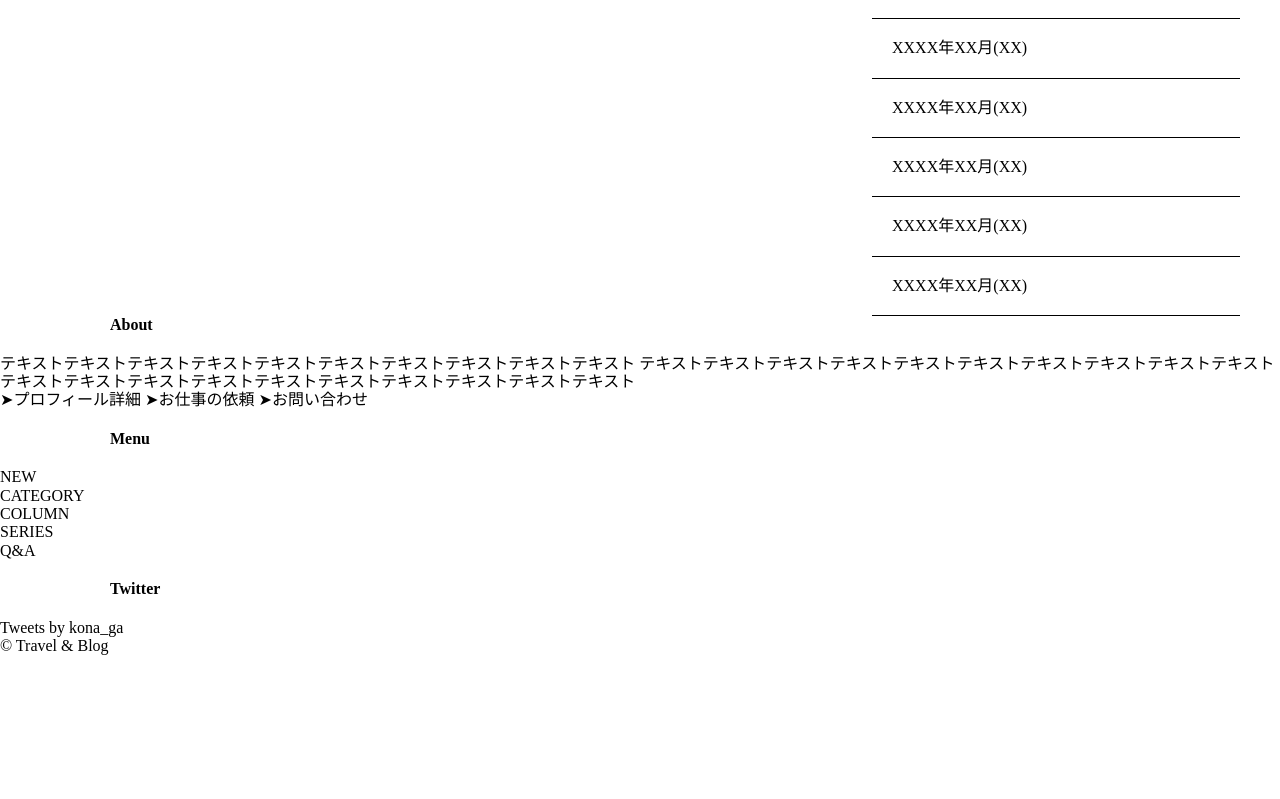
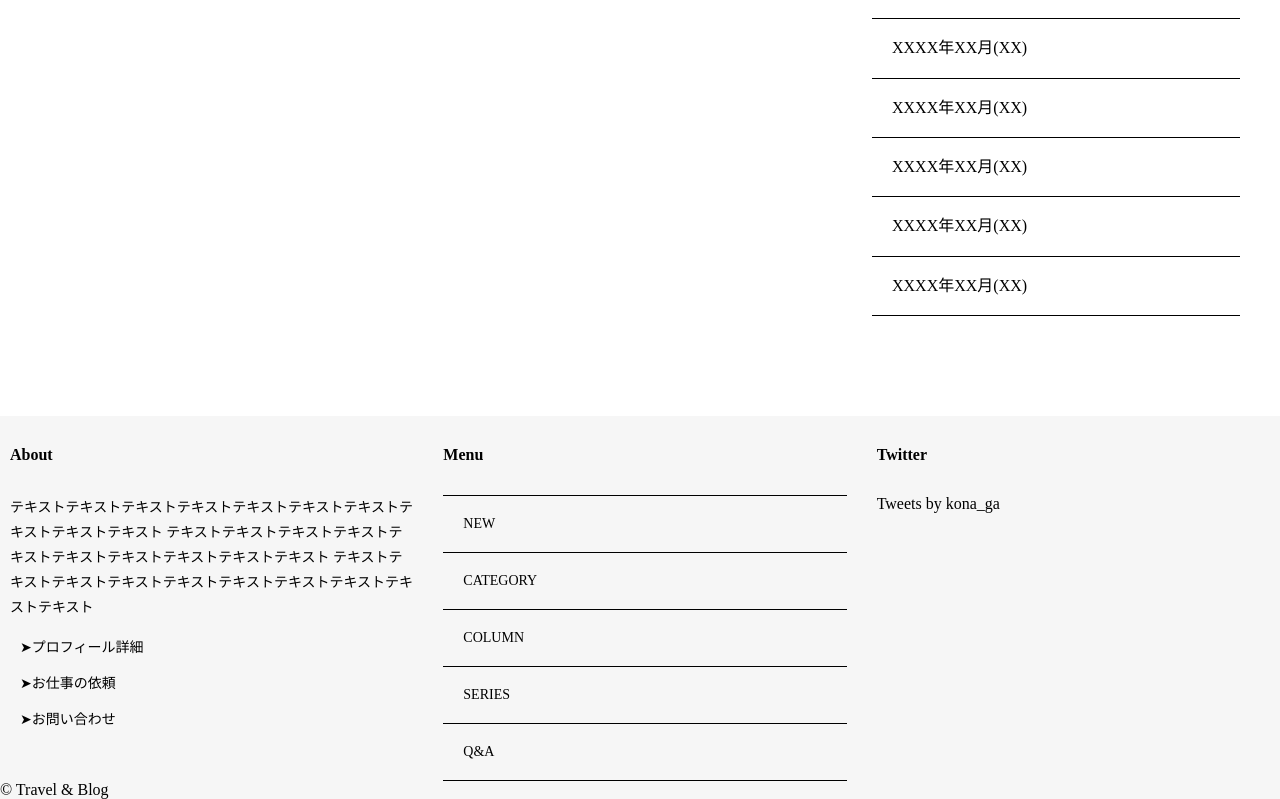
Before and after one commit to yuu0901/mosya2, a plain HTML site: page index.html in a window 1280 px wide. Shown: the part 2670-3469 px from the top of the page. Before the commit the page ends 3325 px from the top, so only its background shows below. Drawn offline with Linux system fonts and the light colour scheme.

Commit message:
2/6更新

```diff
--- a/index.html
+++ b/index.html
@@ -145,26 +145,26 @@
     <div class="footer__inner">
         <div class="footer-cards">
             <div class="footer-card">
-                <h2 class="name">About</h2>
-                <p class="s-right__text">テキストテキストテキストテキストテキストテキストテキストテキストテキストテキスト テキストテキストテキストテキストテキストテキストテキストテキストテキストテキスト テキストテキストテキストテキストテキストテキストテキストテキストテキストテキスト</p>
+                <h2 class="name-left">About</h2>
+                <p class="footer__text">テキストテキストテキストテキストテキストテキストテキストテキストテキストテキスト テキストテキストテキストテキストテキストテキストテキストテキストテキストテキスト テキストテキストテキストテキストテキストテキストテキストテキストテキストテキスト</p>
                 <a href="#" class="footer-link">➤プロフィール詳細</a>
                 <a href="#" class="footer-link">➤お仕事の依頼</a>
                 <a href="#" class="footer-link">➤お問い合わせ</a>
             </div>
             <div class="footer-card">
-                <h2 class="name">Menu</h2>
+                <h2 class="name-left">Menu</h2>
                 <ul class="footer-list">
-                    <li class="footer-list-items"><a href="#" class="footer-link">NEW</a></li>
-                    <li class="footer-list-item"><a href="#" class="footer-link">CATEGORY</a></li>
-                    <li class="footer-list-item"><a href="#" class="footer-link">COLUMN</a></li>
-                    <li class="footer-list-item"><a href="#" class="footer-link">SERIES</a></li>
-                    <li class="footer-list-item"><a href="#" class="footer-link">Q&A</a></li>
+                    <li class="footer-list__items"><a href="#" class="footer-link">NEW</a></li>
+                    <li class="footer-list__item"><a href="#" class="footer-link">CATEGORY</a></li>
+                    <li class="footer-list__item"><a href="#" class="footer-link">COLUMN</a></li>
+                    <li class="footer-list__item"><a href="#" class="footer-link">SERIES</a></li>
+                    <li class="footer-list__item"><a href="#" class="footer-link">Q&A</a></li>
                 </ul>
             </div>
             <div class="footer-card">
-                <h2 class="name">Twitter</h2>
+                <h2 class="name-left">Twitter</h2>
                 <div class="twitter">
-                    <a class="twitter-timeline" href="https://twitter.com/kona_ga?ref_src=twsrc%5Etfw">Tweets by kona_ga</a> <script async src="https://platform.twitter.com/widgets.js" charset="utf-8"></script>
+                    <a class="twitter-timeline" data-width="300" data-height="330" href="https://twitter.com/kona_ga?ref_src=twsrc%5Etfw">Tweets by kona_ga</a> <script async src="https://platform.twitter.com/widgets.js" charset="utf-8"></script>
                 </div>
             </div>
         </div>
--- a/style.css
+++ b/style.css
@@ -155,6 +155,10 @@ img {
 }
 
 /* Archive */
+.s-right__list{
+    margin-bottom: 100px;
+}
+
 .s-right__items {
     border-top: 1px solid black;
     border-bottom: 1px solid black;
@@ -172,4 +176,61 @@ img {
 .footer {
     width: 100%;
     clear: both;
+    background-color: rgb(246,246,246);
 }
+
+.footer-cards {
+    display: flex;
+    flex-direction: row;
+    justify-content: space-between;
+}
+
+.footer-card {
+    width: calc((100% - 40px) / 3);
+}
+
+.name-left {
+    display: flex;
+    justify-content: flex-start;
+    font-weight: bold;
+    margin: 30px 10px;
+}
+
+/* about */
+.footer__text {
+    margin-left: 10px;
+    font-size: 14px;
+    line-height: 25px;
+    margin-bottom: 20px;
+}
+
+.footer-link {
+    display: flex;
+    flex-direction: row;
+    margin-left: 10px;
+    margin-bottom: 10px;
+    font-size: 14px;
+}
+
+/* menu */
+.footer-list {
+    margin-left: 10px;
+}
+
+.footer-list__items {
+    border-top: 1px solid black;
+    border-bottom: 1px solid black;
+}
+
+.footer-list__item {
+    border-bottom: 1px solid black;
+}
+
+.footer-link {
+    margin: 20px;
+}
+
+/* twitter */
+.twitter {
+    margin-left: 10px;
+}
```
